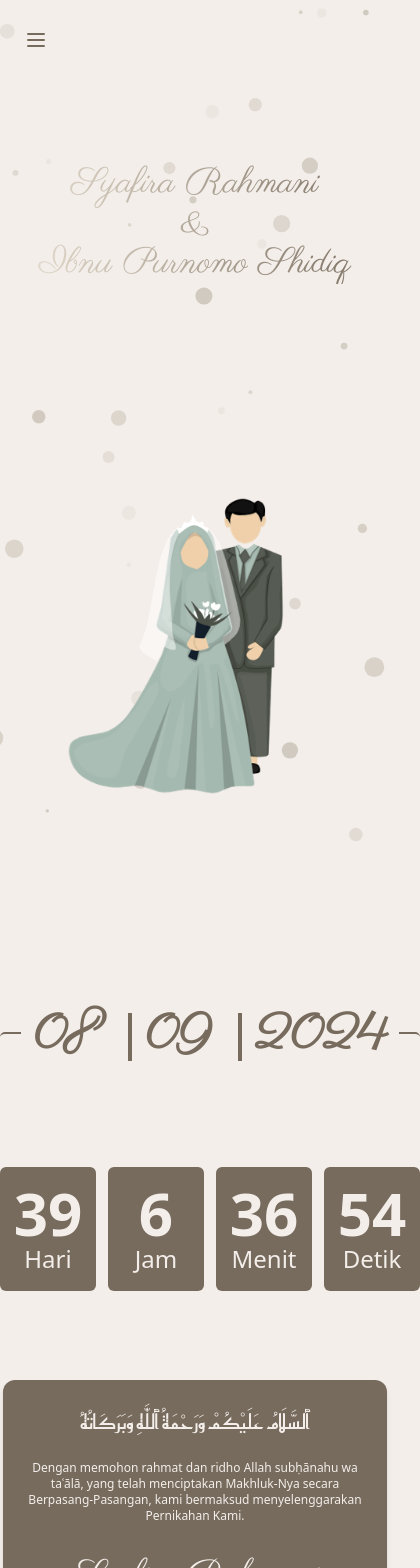
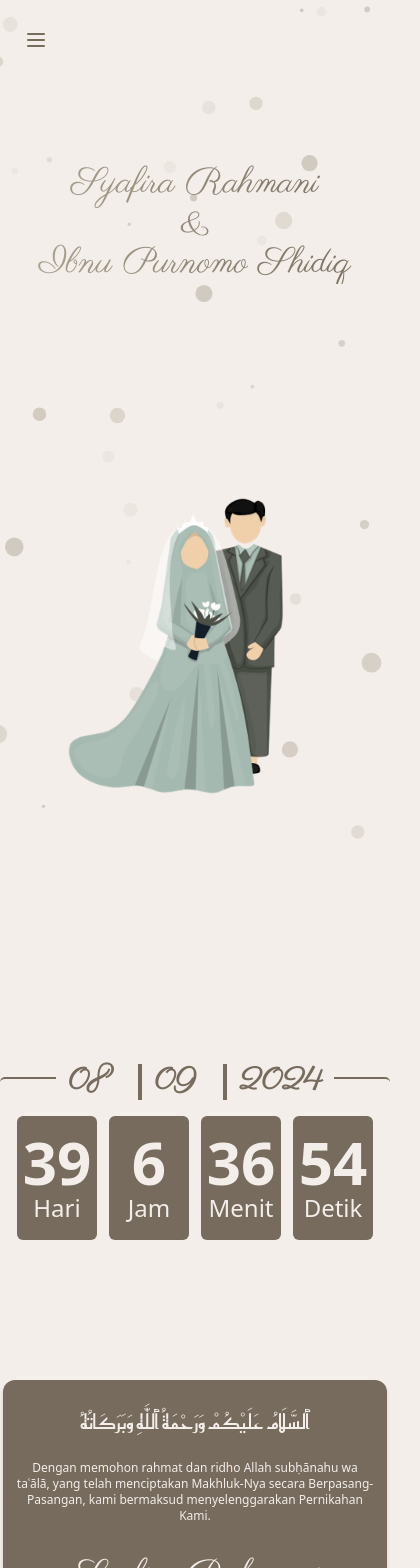
Before and after one commit to nbintang/wedding, a Next.js app: page / in a window 390 px wide. Shown: the top 1568 px of the page, 420 px wide, since content can reach past the window. Built offline with nearby package versions, Linux system fonts and the light colour scheme.

Commit message:
updated issues from images and fixing responsivity

```diff
--- a/app/page.tsx
+++ b/app/page.tsx
@@ -8,14 +8,14 @@ import DateSections from "@/components/Date/DateSections";
 
 export default function Home() {
   return (
-    <main className="flex min-h-screen flex-col gap-9 items-center justify-between ">
+    <main className="flex min-h-screen w-full flex-col gap-9 items-center justify-between ">
       <div
         id="hero"
         className="flex justify-center  sm:justify-around items-center h-screen w-full  flex-wrap"
       >
         <div data-aos="fade-down" className="min-w-full">
           <h1
-            className={`${parisienFont.className} text-center bg-gradient-to-r from-cream-300 to-cream-900 bg-clip-text text-transparent flex flex-col items-center text-4xl sm:text-9xl  font-semibold`}
+            className={`${parisienFont.className} text-center bg-gradient-to-r from-cream-700 to-cream-900 bg-clip-text text-transparent flex flex-col items-center text-4xl sm:text-9xl  font-semibold`}
           >
             <span className="">Syafira Rahmani</span> <span>&</span>
             <span>Ibnu Purnomo Shidiq
--- a/components/About/About.tsx
+++ b/components/About/About.tsx
@@ -24,7 +24,7 @@ export default function About() {
         <h1 className={`${parisienFont.className} text-4xl font-bold`}>
           Syafira Rahmani{" "}
         </h1>
-        <p>Anak Kedua dari keluarga Bapak Indra Utama dan Ibu Harli Yunita</p>
+        <p className="text-sm">Anak Kedua dari keluarga Bapak Indra Utama dan Ibu Harli Yunita</p>
         <div className="bg-cream-700 p-3 shadow rounded-full w-60 h-60 sm:h-72 sm:w-72 grid place-items-center ">
           <Image
             src="/images/assets/Perempuan.png"
@@ -44,7 +44,7 @@ export default function About() {
         <h1 className={`${parisienFont.className} text-4xl font-bold`}>
           Ibnu Purnomo Shidiq
         </h1>
-        <p>Anak Pertama dari keluarga Bapak Adikun Achmad Shodikun dan Ibu Daimah</p>
+        <p className="text-sm">Anak Pertama dari keluarga Bapak Adikun Achmad Shodikun dan Ibu Daimah</p>
 
         <div className="bg-cream-700 shadow p-3 sm:h-72 sm:w-72 w-60 h-60  rounded-full grid place-items-center">
           <Image
--- a/components/Location/Location.tsx
+++ b/components/Location/Location.tsx
@@ -23,10 +23,10 @@ export default function Location() {
         <GoogleMap />
       </div>
       <div className="flex flex-col items-center  ">
-        <Link href={"https://www.google.com/maps/@-6.3682679,106.7978322,20.59z?entry=ttu"} className="text-center underline text-xl font-semibold  border-cream-100 text-cream-100" target="_blank" rel="noopener noreferrer" >
+        <Link href={"https://www.google.com/maps/@-6.3682679,106.7978322,20.59z?entry=ttu"} className="text-center underline mb-3 md:text-xl text-xs font-semibold  border-cream-100 text-cream-100" target="_blank" rel="noopener noreferrer" >
         Jl. Mushola 34, Tanah Baru, Kecamatan Beji, Kota Depok, Jawa Barat 16426
         </Link>
-        <p className="text-center text-lg max-w-xs text-cream-100">
+        <p className="text-center sm:text-lg text-sm max-w-xs text-cream-100">
           Doa Restu anda merupakan karunia yang sangat berarti bagi kami.
         </p>
       </div>
--- a/components/Location/Payment.tsx
+++ b/components/Location/Payment.tsx
@@ -54,7 +54,7 @@ export default function Payment() {
         </Button>
       </div>
       <div>
-        <p className="text-center text-lg max-w-md text-cream-100">
+        <p className="text-center sm:text-lg text-sm max-w-md text-cream-100">
           Jika memberi adalah tanda kasih anda, anda dapat memberikan hadiah
           secara cashless ke rekening mempelai atau kado ke alamat mempelai
         </p>
--- a/components/Times/Times.tsx
+++ b/components/Times/Times.tsx
@@ -14,20 +14,16 @@ export default function TimesSections() {
     timeLeft.seconds === 0;
 
   return (
-    <div className=" w-full h-96 grid place-items-center">
-      {/* <div className="flex justify-between items-center w-full">
-          <span className="border-t-2 p-1 w-3/12 border-cream-900"></span>
-          <h1 className={` text-3xl ${font.className} text-4xl font-semibold`}>Save the Date</h1>
-          <span className="border-t-2 p-1 w-3/12 border-cream-900"></span>
-        </div> */}
+    <div className=" w-full h-96 flex flex-col gap-4 justify-center items-center">
+
 
       <LineTitle>
         <div className="flex gap-3">
-          <h1 className="text-5xl font-bold text-cream-900">08</h1>
+          <h1 className="sm:text-5xl text-3xl font-bold text-cream-900">08</h1>
           <span className="border-r-4 p-2 border-cream-900"></span>
-          <h1 className="text-5xl font-bold text-cream-900">09</h1>
-          <span className="border-r-4 p-2 border-cream-900"></span>
-          <h1 className="text-5xl font-bold text-cream-900">2024</h1>
+          <h1 className="sm:text-5xl text-3xl font-bold text-cream-900">09</h1>
+          <span className="border-r-4 p-2 border-cream-900 "></span>
+          <h1 className="sm:text-5xl text-3xl font-bold text-cream-900">2024</h1>
         </div>
       </LineTitle>
       <div className="flex flex-col gap-3 items-center">
@@ -37,26 +33,26 @@ export default function TimesSections() {
           </>
         ) : timeLeft.days !== undefined ? (
           <div className="flex gap-3">
-            <p className="flex flex-col bg-cream-900 rounded-md  text-cream-100 min-w-24 md:min-w-36  py-4 items-center">
+            <p className="flex flex-col bg-cream-900 rounded-md  text-cream-100 min-w-20 md:min-w-36  py-4 items-center">
               <span className="text-6xl font-semibold">{timeLeft.days}</span>{" "}
               <span className="text-2xl">Hari</span>{" "}
             </p>
-            <p className="flex flex-col bg-cream-900 rounded-md  text-cream-100 min-w-24 md:min-w-36  py-4 items-center">
+            <p className="flex flex-col bg-cream-900 rounded-md  text-cream-100 min-w-20 md:min-w-36  py-4 items-center">
               <span className="text-6xl font-semibold">{timeLeft.hours}</span>{" "}
               <span className="text-2xl">Jam</span>{" "}
             </p>
-            <p className="flex flex-col bg-cream-900 rounded-md  text-cream-100 min-w-24 md:min-w-36  py-4 items-center">
+            <p className="flex flex-col bg-cream-900 rounded-md  text-cream-100 min-w-20 md:min-w-36  py-4 items-center">
               <span className="text-6xl font-semibold">{timeLeft.minutes}</span>{" "}
               <span className="text-2xl">Menit</span>{" "}
             </p>
-            <p className="flex flex-col bg-cream-900 rounded-md  text-cream-100 min-w-24 md:min-w-36  py-4 items-center">
+            <p className="flex flex-col bg-cream-900 rounded-md  text-cream-100 min-w-20 md:min-w-36  py-4 items-center">
               <span className="text-6xl font-semibold">{timeLeft.seconds}</span>{" "}
               <span className="text-2xl">Detik</span>{" "}
             </p>
           </div>
         ) : (
-          <span className="text-4xl font-bold text-cream-900">
-            Acara Sedang Berlangsung!, Terima kasih sudah mengunjungi website
+          <span className="text-base text-center font-bold text-cream-900">
+            Acara Sedang Berlangsung!, Terima kasih sudah mengunjungi undangan ini
             ini
           </span>
         )}
--- a/components/fragments/LayoutSection.tsx
+++ b/components/fragments/LayoutSection.tsx
@@ -10,7 +10,7 @@ const LayoutSection = ({
   return (
     <div
       id={id}
-      className="flex w-full flex-col items-center gap-y-4 shadow-md sm:max-w-4xl max-w-sm mx-auto justify-center text-center px-5 py-7 rounded-xl bg-cream-900 text-cream-100"
+      className="flex w-full flex-col items-center gap-y-4 shadow-md sm:max-w-4xl max-w-sm mx-3 justify-center text-center px-3 py-7 rounded-xl bg-cream-900 text-cream-100"
     >
       {children}
     </div>
--- a/components/fragments/navigations/NavbarMobile.tsx
+++ b/components/fragments/navigations/NavbarMobile.tsx
@@ -9,7 +9,7 @@ const NavbarMobile = () => {
   const { handleClick } = useScrollSections();
   return (
     <Sheet>
-      <SheetTrigger className="flex " asChild>
+      <SheetTrigger  className="flex " asChild>
         <Button
           variant="default"
           size="icon"
```
Also changed, not shown: public/images/assets/Laki.png (added).
